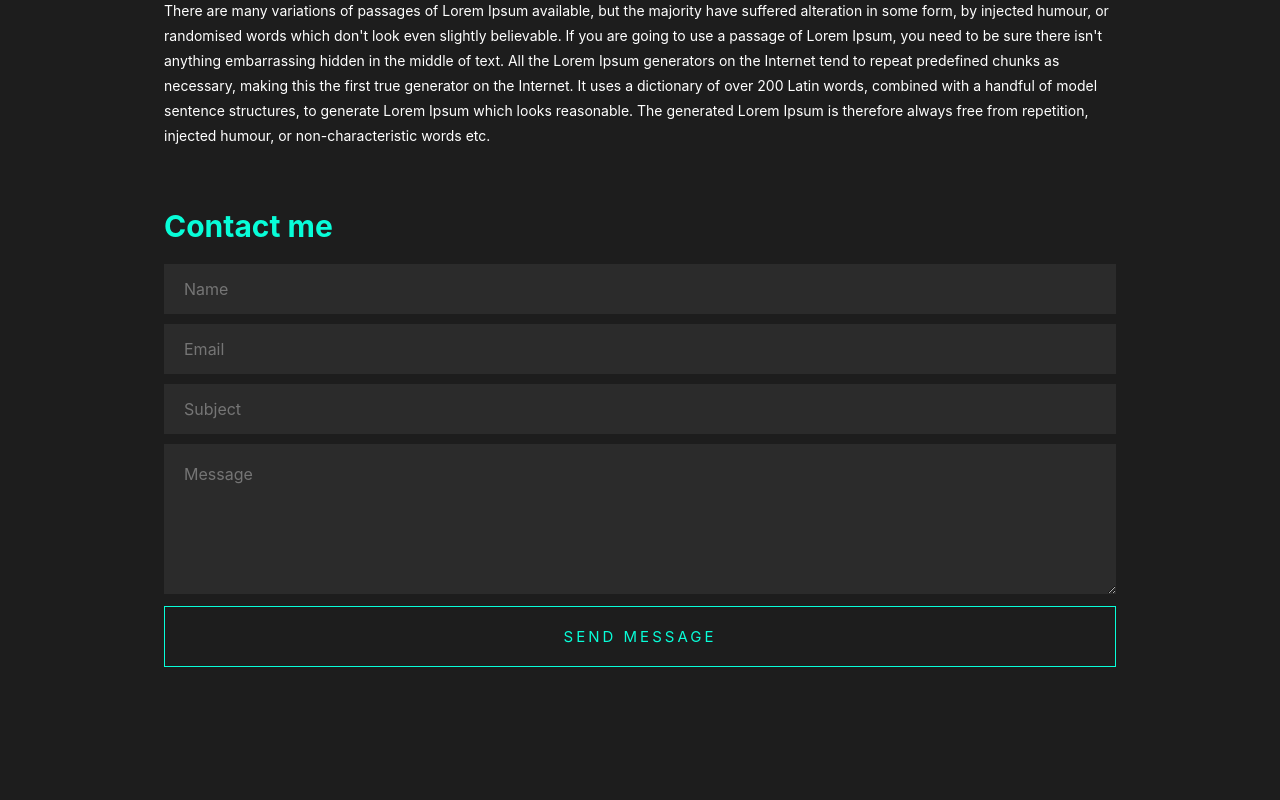
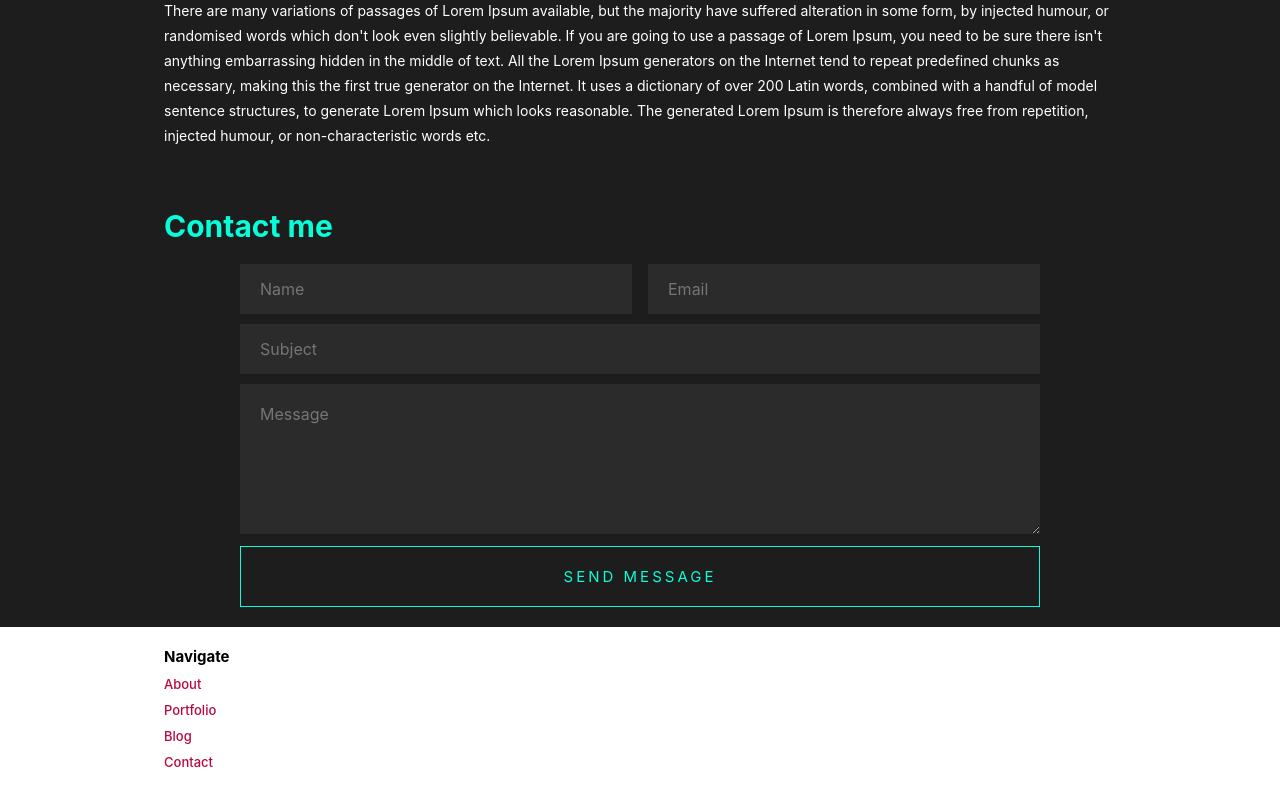
Before and after one commit to vbenaf/vandame, a React (Create React App) app: page / in a window 1280 px wide. Shown: the part 3927-4727 px from the top of the page. Before the commit the page ends 4614 px from the top, so only its background shows below. Built offline with nearby package versions, Linux system fonts and the light colour scheme.

Commit message:
doing footer

```diff
--- a/src/App.js
+++ b/src/App.js
@@ -2,6 +2,7 @@ import './App.css';
 import About from './components/About/About';
 import Blog from './components/Blog/Blog';
 import Contact from './components/Contact/Contact';
+import Footer from './components/Footer/Footer';
 import Hero from './components/Hero/Hero';
 import Nav from './components/Navigation/Nav';
 import Portfolio from './components/Portfolio/Portfolio';
@@ -15,6 +16,7 @@ function App() {
       <About/>
       <Blog/>
       <Contact/>
+      <Footer/>
     </div>
   );
 }
--- a/src/components/Contact/Contact.css
+++ b/src/components/Contact/Contact.css
@@ -30,11 +30,35 @@
   font-size: 1.5rem;
   text-decoration: none;
   color: #08fdd8;
-  width:100%;
+  width: 100%;
 }
-.button__contact{
-    display: flex;
-    align-items: center;
-    justify-content: center;
-    text-align: center;
+.button__contact {
+  display: flex;
+  align-items: center;
+  justify-content: center;
+  text-align: center;
 }
+.half {
+  width: 49%;
+  float: left;
+  margin-left: 2%;
+}
+.half:first-child {
+  margin-left: 0;
+}
+
+/* MEDIA QUERIES */
+
+@media screen and (max-width: 480px) {
+  .half {
+    width: 100%;
+    margin-left: 0;
+    float: none;
+    clear: none;
+  }
+}
+
+.contact__form {
+  max-width: 80rem;
+  margin: 0 auto;
+}
--- a/src/components/Contact/Contact.js
+++ b/src/components/Contact/Contact.js
@@ -20,12 +20,12 @@ function Contact() {
               <textarea placeholder="Message" />
             </li>
           </ul>
+          <div className="button__contact">
+            <a href="#" className="btn-ctm">
+              SEND MESSAGE
+            </a>
+          </div>
         </form>
-        <div className="button__contact">
-          <a href="#" className="btn-ctm">
-            SEND MESSAGE
-          </a>
-        </div>
       </div>
     </section>
   );
--- /dev/null
+++ b/src/components/Footer/Footer.css
@@ -0,0 +1,11 @@
+.footer {
+  background-color: white;
+}
+.navigate > ul > li {
+  margin: 1rem 0;
+}
+.navigate > ul > li > a {
+  font-size: 1.3rem;
+  color: #b9083d;
+  font-weight: 500;
+}
--- /dev/null
+++ b/src/components/Footer/Footer.js
@@ -0,0 +1,31 @@
+import React from "react";
+import "./Footer.css";
+function Footer() {
+  return (
+    <section className="footer">
+      <div className="container">
+        <div className="navigate">
+          <h1>Navigate</h1>
+          <ul>
+            <li>
+              <a href="#"> About</a>
+            </li>
+            <li>
+              <a href="#"> Portfolio</a>
+            </li>
+            <li>
+              <a href="#"> Blog</a>
+            </li>
+            <li>
+              <a href="#"> Contact</a>
+            </li>
+          </ul>
+        </div>
+        <div className="follow__me"></div>
+        <div className="policies"></div>
+      </div>
+    </section>
+  );
+}
+
+export default Footer;
```
